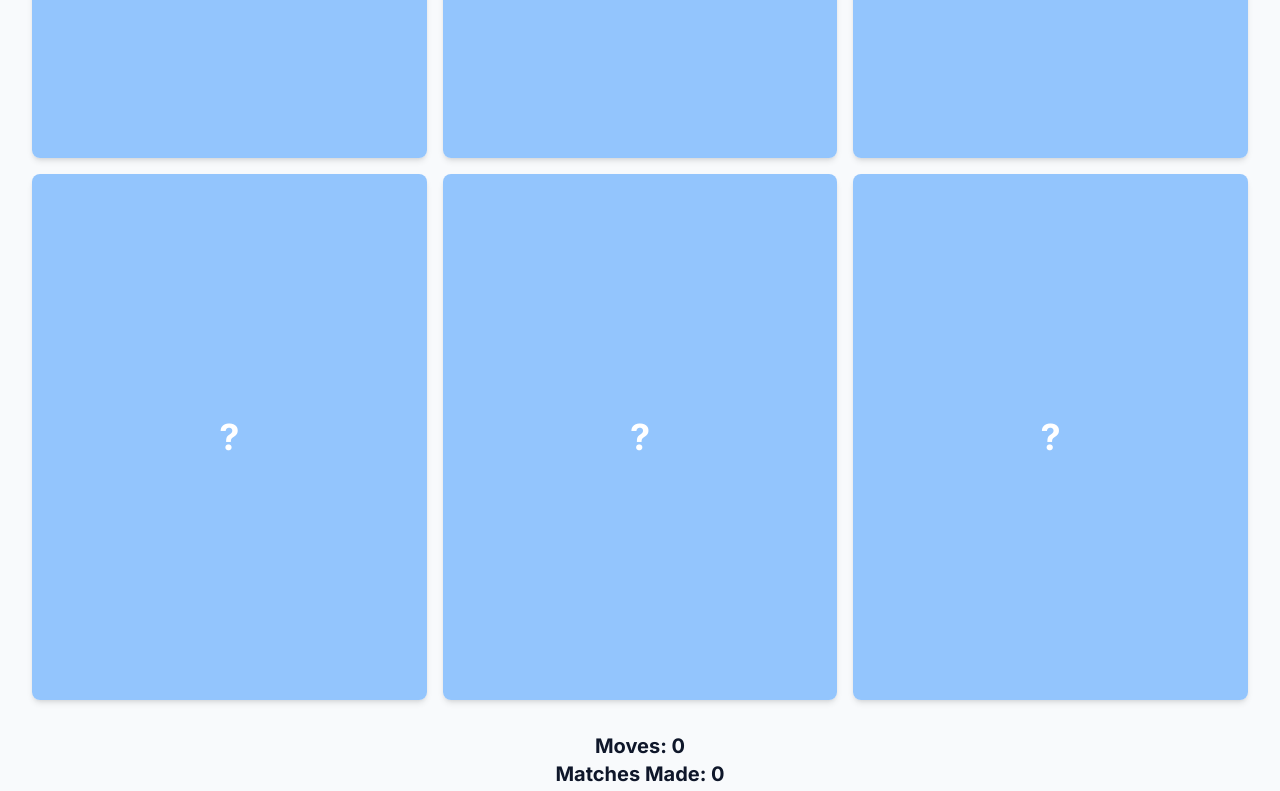
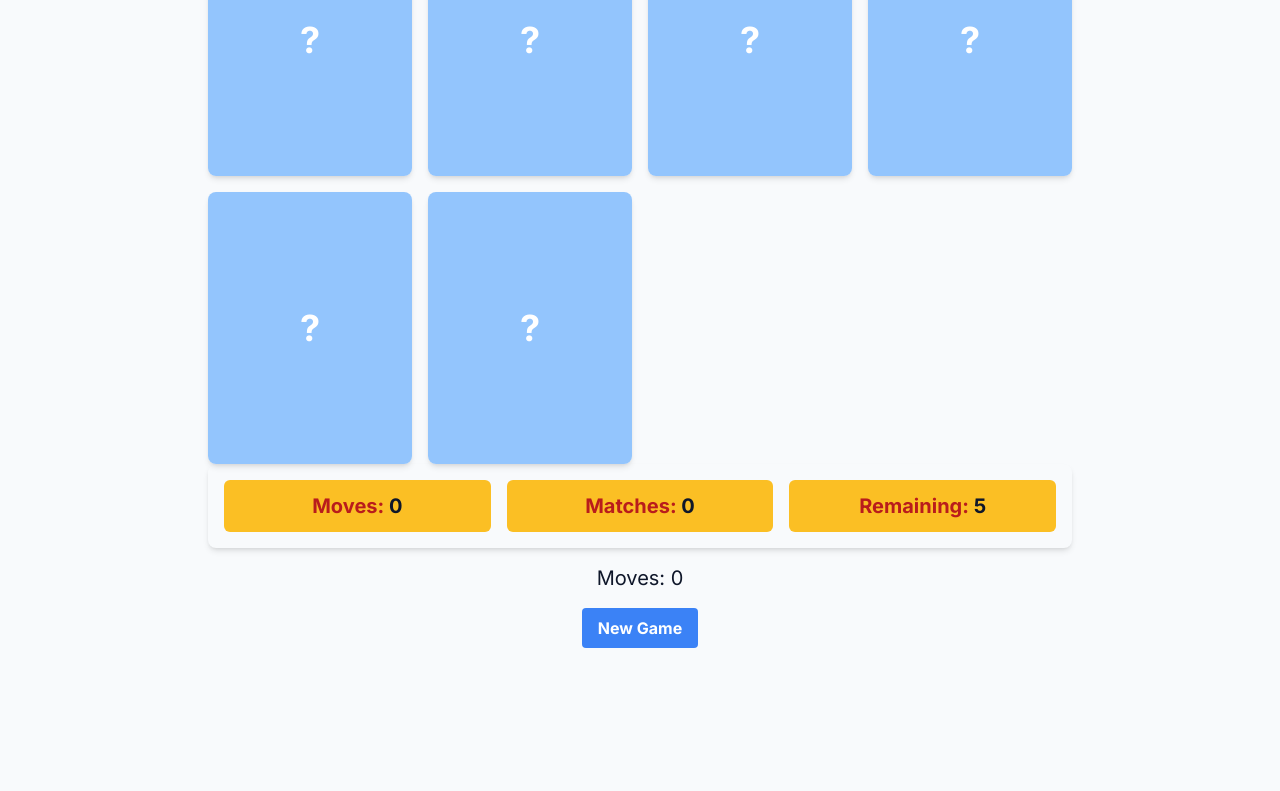
Before and after one commit to PadoSensei/dojobjj, a Next.js app: page /memory in a window 1280 px wide. Shown: the part 500-1291 px from the top of the page. After the commit the page ends 1196 px from the top, so only its background shows below. Built offline with nearby package versions, Linux system fonts and the light colour scheme.

Commit message:
Card refactor

```diff
--- a/src/app/memory/components/Card.tsx
+++ b/src/app/memory/components/Card.tsx
@@ -18,16 +18,17 @@ export default function Card({ card, isFlipped, onClick }) {
 
   return (
     <div
-      className="group relative w-full aspect-[3/4] rounded-lg shadow-md overflow-hidden cursor-pointer transition-transform duration-300 hover:scale-105"
+      className="group relative w-full aspect-[3/4] rounded-lg shadow-md overflow-hidden cursor-pointer transition-transform duration-300 hover:scale-102 active:scale-98"
       onClick={onClick}
     >
       <div
-        className={`absolute inset-0 w-full h-full transition-transform duration-500 ${isFlipped ? 'rotate-y-180' : ''
-          } preserve-3d`}
+        className={`absolute inset-0 w-full h-full transition-transform duration-500 ${
+          isFlipped ? 'rotate-y-180' : ''
+        } preserve-3d`}
       >
         {/* Front of card */}
         <div className="absolute inset-0 backface-hidden bg-blue-300">
-          <div className="w-full h-full flex items-center justify-center text-white text-4xl font-bold">
+          <div className="w-full h-full flex items-center justify-center text-white text-2xl sm:text-4xl font-bold">
             ?
           </div>
         </div>
@@ -36,7 +37,7 @@ export default function Card({ card, isFlipped, onClick }) {
         <div className="absolute inset-0 backface-hidden rotate-y-180 bg-white">
           {publicImage ? (
             <>
-              <div className="relative w-full h-3/4">
+              <div className="relative w-full h-4/5">
                 <Image
                   src={`/media/images/${card.title}.png`}
                   alt={card.title}
@@ -50,12 +51,14 @@ export default function Card({ card, isFlipped, onClick }) {
                 />
                 <div className="absolute inset-0 bg-black bg-opacity-0 group-hover:bg-opacity-10 transition-opacity duration-300" />
               </div>
-              <div className="absolute bottom-0 w-full h-1/4 p-2 bg-blue-500">
-                <h3 className="text-white text-sm font-semibold line-clamp-2">{card.title}</h3>
+              <div className="absolute bottom-0 w-full h-1/5 p-1 sm:p-2 bg-blue-500">
+                <h3 className="text-white text-xs sm:text-sm font-semibold truncate line-clamp-2 leading-tight">
+                  {card.title}
+                </h3>
               </div>
             </>
           ) : (
-            <div className="w-full h-full bg-gray-200 flex items-center justify-center text-gray-400 text-lg font-semibold">
+            <div className="w-full h-full bg-gray-200 flex items-center justify-center text-gray-400 text-sm sm:text-lg font-semibold p-2 text-center">
               Image not available
             </div>
           )}
--- a/src/app/memory/components/GameBoard.tsx
+++ b/src/app/memory/components/GameBoard.tsx
@@ -17,8 +17,8 @@ export default function GameBoard({ movesData }) {
   } = useGameLogic(movesData);
 
   return (
-      <div className="container mx-auto px-4 py-8">
-        <div className="grid grid-cols-3 gap-4 mb-8">
+    <div className="w-full max-w-4xl mx-auto p-4">
+      <div className="grid grid-cols-2 sm:grid-cols-3 md:grid-cols-4 gap-2 sm:gap-4">
         {cards.map(card => (
           <Card
             key={card.id}
@@ -28,10 +28,24 @@ export default function GameBoard({ movesData }) {
           />
         ))}
       </div>
-        <div className="text-center mb-4">
-          <p className="text-xl font-bold">Moves: {moves}</p>
-          <p className="text-xl font-bold">Matches Made: {matchesMade}</p>
-          <p className="text-xl font-bold">Pairs Remaining: {cards.length / 2 - matchesMade}</p>
+      <div className="text-center mb-4 p-4 bg-dojoWhite rounded-lg shadow-md">
+        <div className="grid grid-cols-1 sm:grid-cols-3 gap-4">
+          <div className="bg-dojoGold p-3 rounded-md">
+            <p className="text-lg sm:text-xl font-bold text-dojoRed">
+              Moves: <span className="text-dojoBlack">{moves}</span>
+            </p>
+          </div>
+          <div className="bg-dojoGold p-3 rounded-md">
+            <p className="text-lg sm:text-xl font-bold text-dojoRed">
+              Matches: <span className="text-dojoBlack">{matchesMade}</span>
+            </p>
+          </div>
+          <div className="bg-dojoGold p-3 rounded-md">
+            <p className="text-lg sm:text-xl font-bold text-dojoRed">
+              Remaining: <span className="text-dojoBlack">{cards.length / 2 - matchesMade}</span>
+            </p>
+          </div>
+        </div>
       </div>
       <GameStatus moves={moves} gameOver={gameOver} matchesMade={matchesMade} />
       <div className="text-center">
--- a/src/app/memory/hooks/useGameLogic.tsx
+++ b/src/app/memory/hooks/useGameLogic.tsx
@@ -20,7 +20,7 @@ export function useGameLogic(movesData) {
     const movesWithMedia = movesData.filter(move => move.media === true);
     console.log('Moves with media:', movesWithMedia.length);
 
-    const gameMoves = shuffleArray(movesWithMedia).slice(0, 3);
+    const gameMoves = shuffleArray(movesWithMedia).slice(0, 5);
     console.log('Game moves:', gameMoves);
     const gameCards = shuffleArray([...gameMoves, ...gameMoves]).map((move, index) => ({
       ...move,
--- a/src/app/styles/page.tsx
+++ b/src/app/styles/page.tsx
@@ -84,7 +84,7 @@ export default function Styles() {
                                 </ul>
                             </div>
                             <div className="mb-6">
-                                <h3 className="text-xl font-semibold text-dojoRed mb-2">Famous Practitioners:</h3>
+                                <h3 className="text-xl font-semibold text-dojoRed mb-2">Famous {currentStyle.name} Practitioners:</h3>
                                 <ul className="list-disc list-inside">
                                     {currentStyle.famousPractitioners.map(([name, link], index) => (
                                         <li key={index} >
@@ -96,7 +96,7 @@ export default function Styles() {
                                 </ul>
                             </div>
                             <div>
-                                <h3 className="text-xl font-semibold text-dojoRed mb-2">Move Curriculum:</h3>
+                                <h3 className="text-xl font-semibold text-dojoRed mb-2">The {currentStyle.name} Curriculum:</h3>
                                 {Object.entries(categorizeMoves(currentStyle.moveCurriculum)).map(([category, moves]) =>
                                     renderMoveCategory(category, moves)
                                 )}
```
Also changed, not shown: animalStyles.json (+76 -1 lines). Lines whose indentation alone changed are shown as unchanged.
